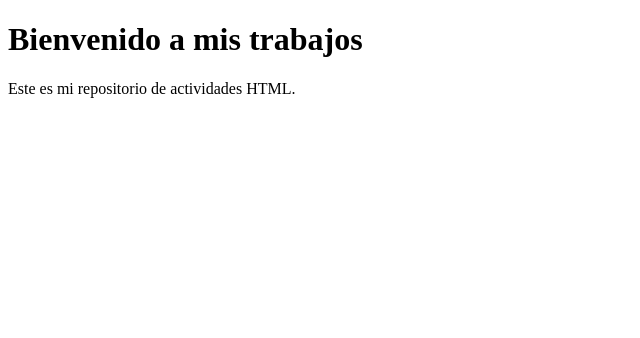
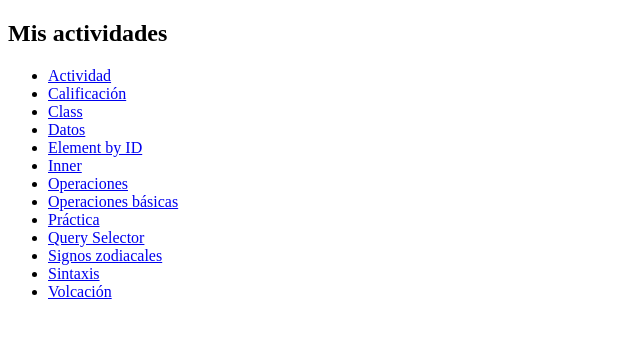
Before and after one commit to Damdgi/Actividades, a plain HTML site: page index.html in a window 1280 px wide. Shown: the whole page, without its empty margins (0-640 px from the left). Drawn offline with Linux system fonts and the light colour scheme.

Commit message:
Add activities list to index.html
Added a list of activities with links to various HTML files.

```diff
--- a/index.html
+++ b/index.html
@@ -5,7 +5,22 @@
     <title>Mis trabajos</title>
 </head>
 <body>
-    <h1>Bienvenido a mis trabajos</h1>
-    <p>Este es mi repositorio de actividades HTML.</p>
+  <h2>Mis actividades</h2>
+
+<ul>
+    <li><a href="Actividad.html">Actividad</a></li>
+    <li><a href="calificacion.html">Calificación</a></li>
+    <li><a href="class.html">Class</a></li>
+    <li><a href="datos.html">Datos</a></li>
+    <li><a href="elementbyidEjemplo.html">Element by ID</a></li>
+    <li><a href="inner.html">Inner</a></li>
+    <li><a href="operaciones.html">Operaciones</a></li>
+    <li><a href="operacionesbasicas.html">Operaciones básicas</a></li>
+    <li><a href="practica.html">Práctica</a></li>
+    <li><a href="querySelector.html">Query Selector</a></li>
+    <li><a href="signosZodiacales.html">Signos zodiacales</a></li>
+    <li><a href="sintaxis.html">Sintaxis</a></li>
+    <li><a href="votacion.html">Volcación</a></li>
+</ul>
 </body>
 </html>
```
